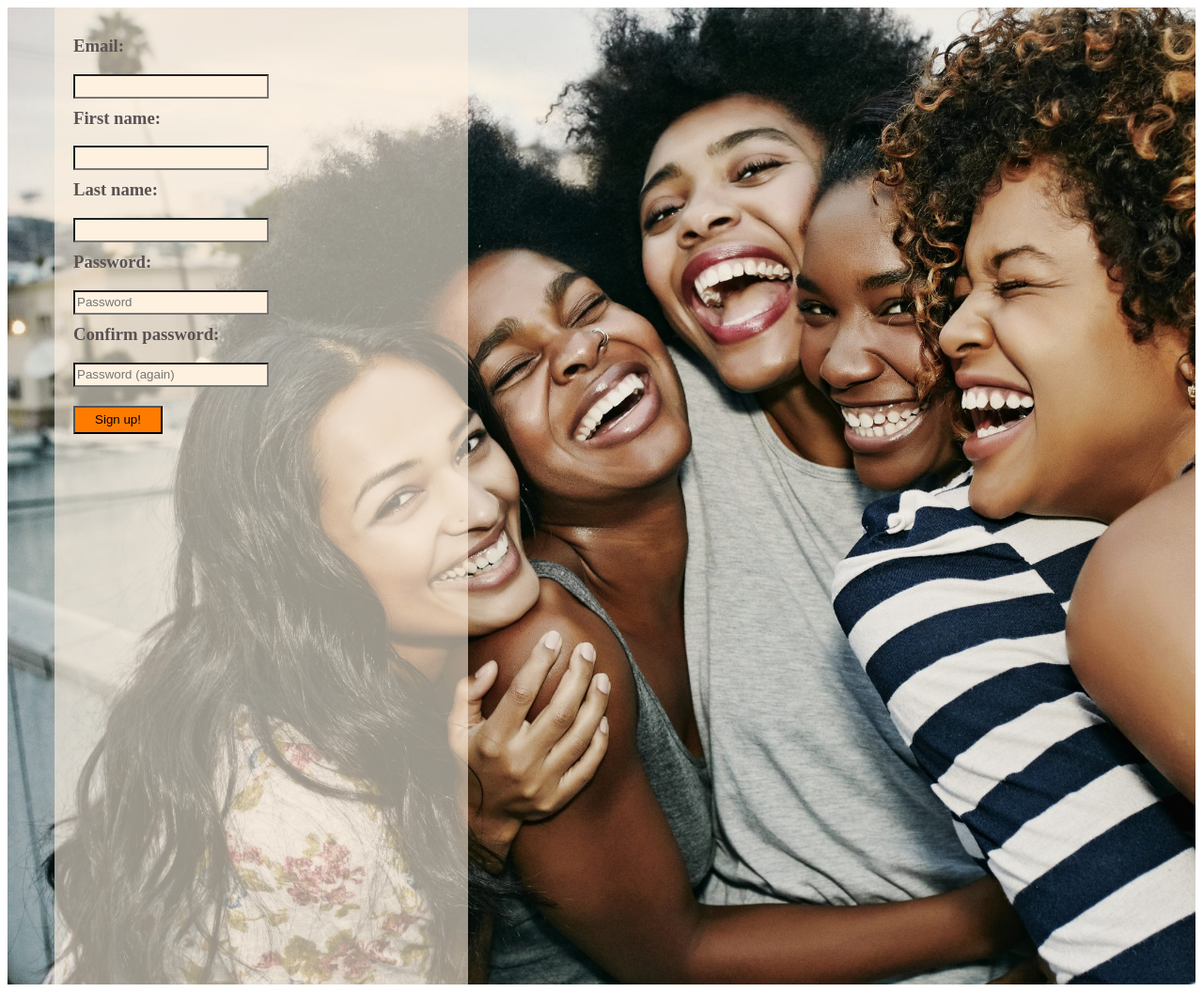
After one commit to sahar-avsh/Zahra-Atrvash, a Django app: page /accounts/signup/ in a window 1280 px wide. The commit adds this page. Shown: the whole page at 94% size. Run offline with Django 3.2, Linux system fonts and the light colour scheme; some libraries are stand-ins or nearby versions.

Commit message:
Added user management

```diff
--- a/dj_bootcamp/urls.py
+++ b/dj_bootcamp/urls.py
@@ -14,17 +14,19 @@ Including another URLconf
     2. Add a URL to urlpatterns:  path('blog/', include('blog.urls'))
 """
 from django.contrib import admin
-from django.urls import path, re_path
+from django.urls import path, re_path, include
 
 from django.conf.urls.static import static
 from django.conf import settings
 from offers.models import Offer
 
+from allauth.account.views import LoginView, SignupView, LogoutView
+
 from profiles.views import (
     home_view,
     # profile_outlook_view,
     profile_outlook_view,
-    profile_list_view
+    profile_list_view,
 )
 
 from offers.views import (
@@ -42,5 +44,9 @@ urlpatterns = [
     # path('api/profiles/<str:pk>/', profile_api_detail_view),
     path('admin/', admin.site.urls),
     path('offers/<str:pk>/look/', offer_outlook_view, name='offer_look'),
-    path('offers/create/', offer_create_view, name='offer_create')
+    path('offers/create/', offer_create_view, name='offer_create'),
+    #path('accounts/logout/', LogoutView.as_view(), name='logout'),
+    #path('accounts/login/', LoginView.as_view(), name='login'),
+    #path('accounts/signup/', SignupView.as_view(), name='signup')
+    re_path(r'^accounts/', include('allauth.urls'))
 ] + static(settings.MEDIA_URL, document_root=settings.MEDIA_ROOT)
--- a/profiles/forms.py
+++ b/profiles/forms.py
@@ -1,4 +1,6 @@
 from django import forms
+from allauth.account.forms import SignupForm, LoginForm
+from django.contrib.auth.models import User
 
 from profiles.models import Profile
 
@@ -33,3 +35,38 @@ class ProfileModelForm(forms.ModelForm):
     if self.id in offer_owners:
       raise forms.ValidationError('User cannot participate in own offer.')
     return data
+
+class CustomSignupForm(SignupForm):
+  email = forms.EmailField()
+  first_name = forms.CharField(max_length=30, label='First Name')
+  last_name = forms.CharField(max_length=30, label='Last Name')
+
+  class Meta:
+    model = User
+    fields = ('first_name', 'last_name', 'email', 'password1', 'password2')
+
+
+    def save(self, commit=True):
+      user = super().save(commit=False)
+
+      user.email = self.cleaned_data['email']
+      user.first_name = self.cleaned_data['first_name']
+      user.last_name = self.cleaned_data['last_name']
+
+      if commit:
+          user.save()
+      return user
+
+class CustomLoginForm(LoginForm):
+  login = forms.EmailField()
+  class Meta:
+    model = User
+    fields = ('login', 'password')
+
+
+  def login(self, *args, **kwargs):
+
+    # Add your own processing here.
+
+    # You must return the original result.
+    return super(CustomLoginForm, self).login(*args, **kwargs)
--- a/profiles/models.py
+++ b/profiles/models.py
@@ -2,11 +2,13 @@ from django.core.exceptions import ValidationError
 from django.db import models
 from django.utils.translation import gettext_lazy as _
 from django.db.models.signals import m2m_changed
+from django.contrib.auth.models import User
 import uuid
 
 # Create your models here.
 class Profile(models.Model):
   id = models.UUIDField(primary_key=True, default=uuid.uuid4, editable=False)
+  user = models.OneToOneField(User, on_delete=models.CASCADE)
   image = models.ImageField(blank=True, upload_to='images/')
   f_name = models.CharField(max_length=50)
   l_name = models.CharField(max_length=50)
--- /dev/null
+++ b/profiles/static/profiles/signup.css
@@ -0,0 +1,85 @@
+.container {
+  background: url("happy-friends.jpeg");
+  background-repeat: no-repeat, repeat;
+  background-size: cover;
+  color: rgb(73, 73, 73);
+}
+
+.intro {
+  background-color: rgb(255, 241, 224, 0.6);
+  width: 400px;
+  height: 1000px;
+  margin-left: 50px;
+  padding: 20px;
+  justify-content: center;
+}
+
+h1 {
+  margin-top: 100px;
+
+  color: rgb(90, 82, 82);
+}
+
+/* Name  */
+.name-general {
+  margin-top: 10px;
+
+  color: rgb(90, 82, 82);
+}
+.name-box {
+  width: 200px;
+  height: 20px;
+  background-color: rgb(255, 241, 224);
+}
+
+/* Surname  */
+.surname-general {
+  margin-top: 10px;
+
+  color: rgb(90, 82, 82);
+}
+.surname-box {
+  width: 200px;
+  height: 20px;
+  background-color: rgb(255, 241, 224);
+}
+
+/* Email  */
+.email-general {
+  margin-top: 10px;
+
+  color: rgb(90, 82, 82);
+}
+.email-box {
+  width: 200px;
+  height: 20px;
+  background-color: rgb(255, 241, 224);
+}
+
+/* Password  */
+.password-general {
+  margin-top: 10px;
+
+  color: rgb(90, 82, 82);
+}
+.password-box {
+  width: 200px;
+  height: 20px;
+  background-color: rgb(255, 241, 224);
+}
+
+/* Button  */
+
+.done-button {
+  text-align: center;
+  width: 95px;
+  height: 30px;
+  margin-top: 20px;
+  margin-bottom: 20px;
+  background-color: rgb(255, 123, 0);
+}
+
+.done-button:hover {
+  background-color: rgb(190, 190, 190);
+  transition-duration: 0.5s;
+}
--- /dev/null
+++ b/templates/account/signup.html
@@ -0,0 +1,48 @@
+{% extends "entrance.html" %}
+
+{% load static %}
+{% block styles %}
+  <link rel="stylesheet" type="text/css" href="{% static 'profiles/signup.css' %}">
+{% endblock styles %}
+
+{% block title %}
+Sign Up - {{block.super}}
+{% endblock title %}
+
+{% load widget_tweaks %}
+{% block content %}
+<form method="POST" action="."> {% csrf_token %}
+<!-- Name -->
+<div class="container">
+  <div class="intro">
+    {{ form.errors }}
+    <div>
+      <h3 class="email-general">Email:</h3>
+      {% render_field form.email class+="email-box" %}
+    </div>
+
+    <div>
+      <h3 class="name-general">First name:</h3>
+      {% render_field form.first_name class+="name-box" %}
+    </div>
+
+    <div>
+      <h3 class="surname-general">Last name:</h3>
+      {% render_field form.last_name class+="surname-box" %}
+    </div>
+
+    <div>
+      <h3 class="password-general">Password:</h3>
+      {% render_field form.password1 class+="password-box" %}
+    </div>
+
+    <div>
+      <h3 class="password-general">Confirm password:</h3>
+      {% render_field form.password2 class+="password-box" %}
+    </div>
+
+    <button class="done-button" type="submit">Sign up!</button>
+  </div>
+</div>
+
+{% endblock content %}
--- a/templates/base.html
+++ b/templates/base.html
@@ -16,13 +16,14 @@
     </style>
 
     <div class="topnav" id="myTopnav">
+      <a href="{%url 'offer_create' %}">Create an offer</a>
       <a href="#news">Followers</a>
       <a href="#contact">Followings</a>
       <a href="#about">Activities</a>
       <a href="#about">Rate & Reviews</a>
       <a href="#about">Notifications</a>
       <a href="#about">Your profile</a>
-      <a href="#about">Logout</a>
+      <a href="/accounts/logout/">Logout</a>
       <p>Outstanding credit: 7</p>
       <a href="javascript:void(0);" class="icon" onclick="myFunction()">
         <i class="fa fa-bars"></i>
--- /dev/null
+++ b/templates/entrance.html
@@ -0,0 +1,22 @@
+
+<!DOCTYPE html>
+<html>
+  <head>
+    {% block styles %}
+    {% endblock %}
+    <title>{% block title %} Time Street {% endblock %}</title>
+
+
+
+  </head>
+
+  <body>
+
+    {% block content %}
+    {% endblock %}
+
+    {% block js %}
+    {% endblock %}
+
+  </body>
+</html>
```
Also changed, not shown: dj_bootcamp/settings.py (+35 -0 lines), profiles/static/profiles/login.css (added, +104 -0 lines), templates/account/login.html (added, +39 -0 lines), profiles/migrations/0006_profile_user.py (added), profiles/migrations/0007_alter_profile_user.py (added), profiles/static/profiles/happy-friends.jpeg (added).
